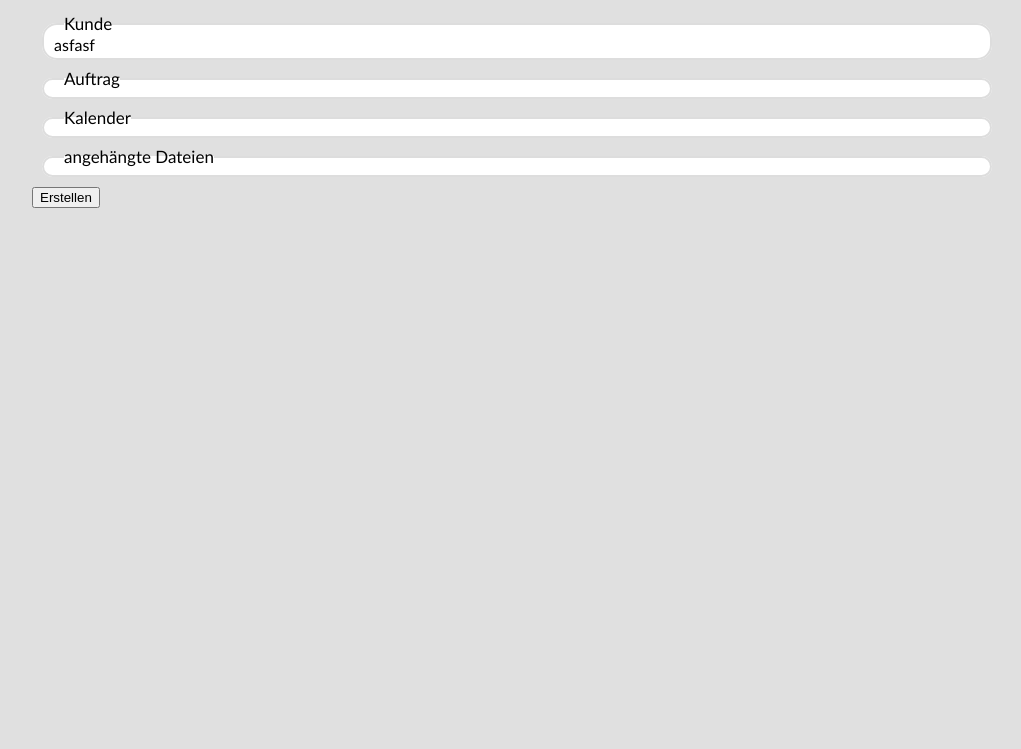
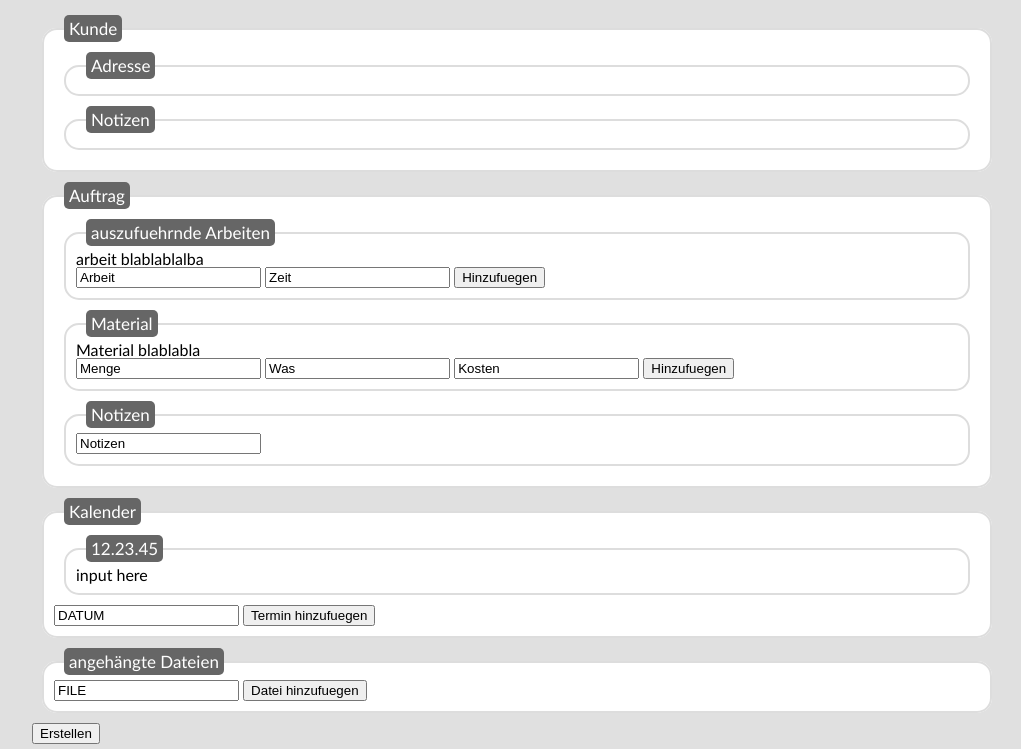
Before and after one commit to fox918/cs261, a PHP site: page /index.php?page=create in a window 1280 px wide. Shown: the part 114-863 px from the top of the page, without its empty margins (123-1144 px from the left). Before the commit the page ends 322 px from the top, so only its background shows below. Run offline with PHP 8.4, Linux system fonts and the light colour scheme; the visitor is signed in with stand-in values (Sample User, id 1).

Commit message:
chmod changes; worked on template create.php

```diff
--- a/classes.php
+++ b/classes.php
@@ -8,6 +8,7 @@
 class user
 {
     //variables
+    private $id = 0; //user id
     private $name = 'Gast'; //username
     private $loggedIn = false; //if logged in
     private $authToken = null; //auth token of the current session
--- a/css/style.css
+++ b/css/style.css
@@ -151,11 +151,15 @@ fieldset{
     border-radius: 15px;
     border:2px #DDD solid;
     margin: 5px 10px 10px 10px;
-    padding: 0 10px 5px 10px;
+    padding: 0 10px 10px 10px;
 }
 fieldset legend{
     font-size: 17px;
     margin: 0 0 5px 10px;
+    padding: 5px;
+    border-radius: 5px;
+    background-color: #666;
+    color: #fff;
 }
 /* Article create*/
 
--- a/templates/create.php
+++ b/templates/create.php
@@ -9,17 +9,53 @@ if(!isset($check)){echo 'and now for something completely different';die;}
 <article id="create">
 <fieldset>
     <legend>Kunde</legend>
-    asfasf
+     <fieldset>
+        <legend>Adresse</legend>
+
+    </fieldset>
+    <fieldset>
+        <legend>Notizen</legend>
+
+    </fieldset>
 </fieldset>
+
 <fieldset>
     <legend>Auftrag</legend>
+    <fieldset>
+        <legend>auszufuehrnde Arbeiten</legend>
+        <p>arbeit blablablalba</p>
+        <input type="text" name="" id="" value="Arbeit" />
+        <input type="text" name="" id="" value="Zeit" />
+        <input type="button" name="" id="" value="Hinzufuegen" />
+    </fieldset>
+    <fieldset>
+        <legend>Material</legend>
+        <p>Material blablabla</p>
+        <input type="text" name="" id="" value="Menge" />
+        <input type="text" name="" id="" value="Was" />
+        <input type="text" name="" id="" value="Kosten" />
+        <input type="button" name="" id="" value="Hinzufuegen" />
+    </fieldset>
+    <fieldset>
+        <legend>Notizen</legend>
+        <input type="text" name="" id="" cols="3" value="Notizen" />
+    </fieldset>
+</fieldset>
 
-</fieldset>
 <fieldset>
     <legend>Kalender</legend>
+    <fieldset>
+        <legend>12.23.45</legend>
+        input here
+    </fieldset>
+    <input type="text" name="" id="" value="DATUM" />
+    <button type="submit">Termin hinzufuegen</button>
 </fieldset>
+
 <fieldset>
     <legend>angehängte Dateien</legend>
+    <input type="text" name="" id="" value="FILE" />
+    <button type="submit">Datei hinzufuegen</button>
 </fieldset>
 <div class="control">
     <button type="submit">Erstellen</button>
```
Also changed, not shown: img/favicon.ico (deleted), js/main.js (deleted), 1 other file.
